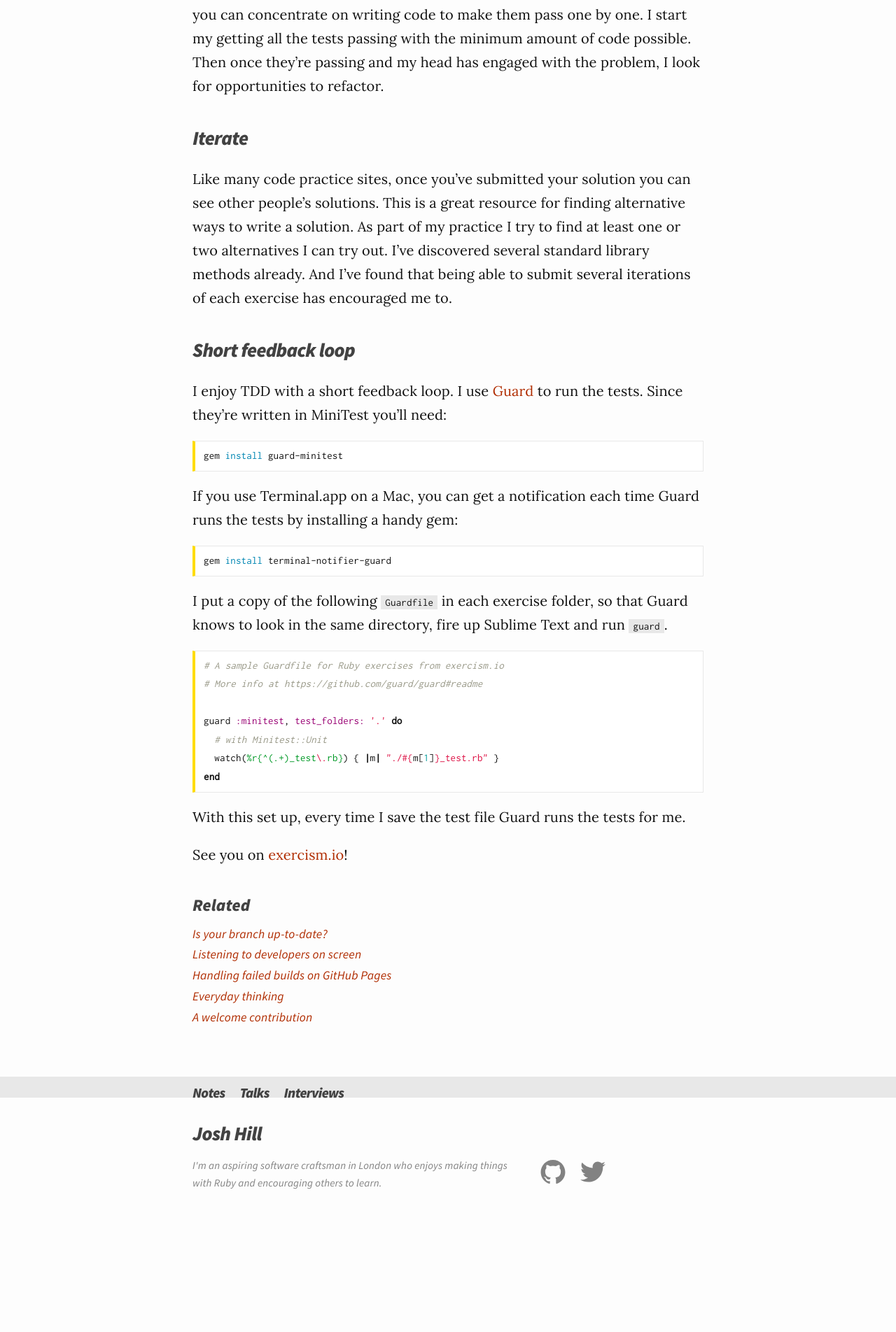
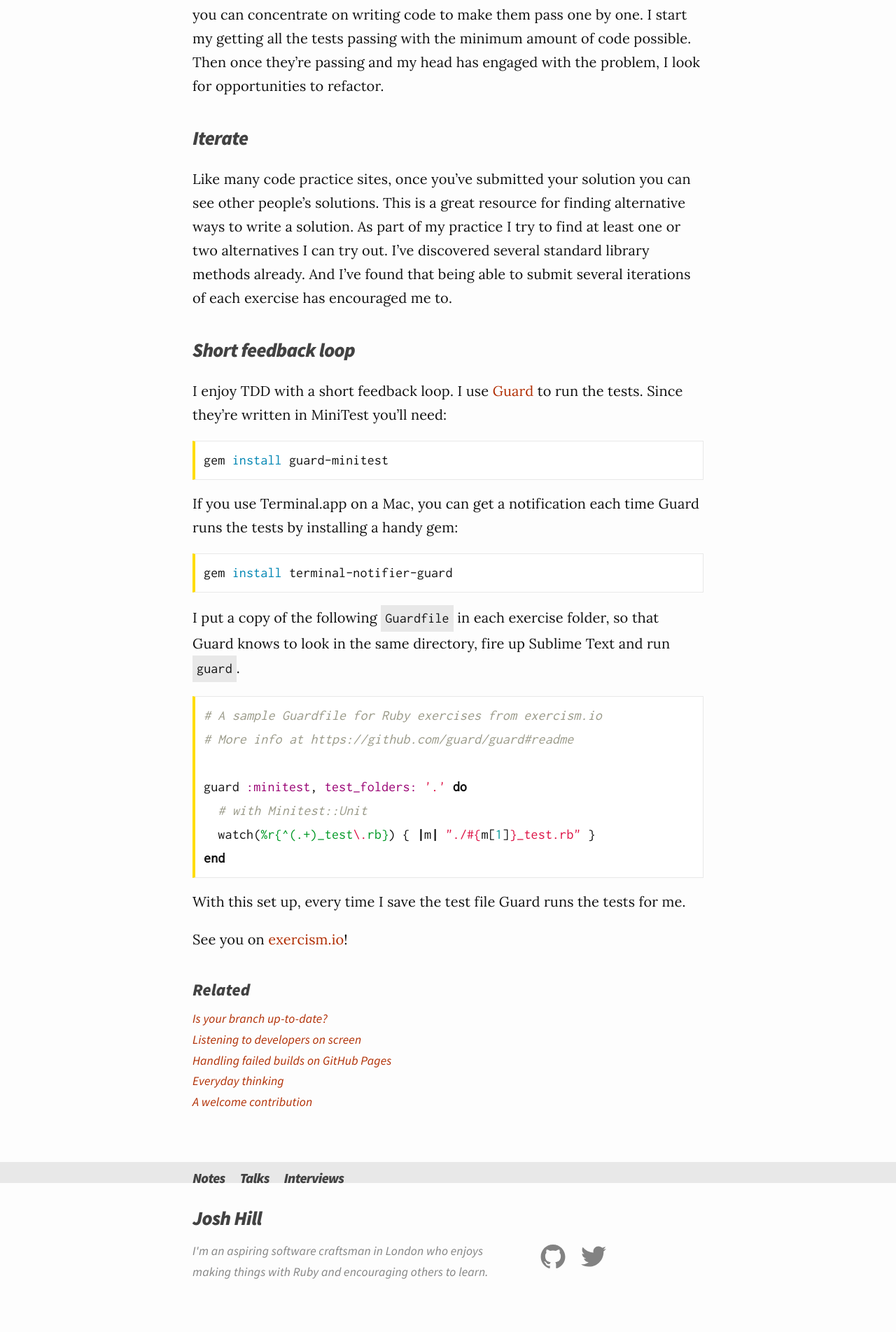
Before and after one commit to jamesjoshuahill/jamesjoshuahill.github.io, a Jekyll site: the page built from _posts/2014-05-22-ruby-practice-on-exercism-io.md, in a window 1280 px wide. Shown: the part 690-2594 px from the top of the page at 70% size. Built offline with Jekyll 4.4.1, drawn with Linux system fonts in a browser that asks for light colours; comment, search, counter and statistics services are not loaded; before the commit the page ends 2464 px from its top, so only the background shows below that.

Commit message:
Tweak code display

```diff
--- a/_sass/_base.scss
+++ b/_sass/_base.scss
@@ -148,6 +148,9 @@ code {
     font-family: $code-font-family;
     padding: 2px 6px;
     background-color: $grey-color-light;
+    word-wrap: normal;
+    word-break: normal;
+    display: inline-block;
 }
 
 pre {
--- a/_sass/_layout.scss
+++ b/_sass/_layout.scss
@@ -197,7 +197,7 @@
 }
 
 .footer-col-wrapper {
-    font-size: $code-font-size;
+    font-size: $small-font-size;
     color: $grey-color;
     margin-left: -$spacing-unit;
     @extend %clearfix;
--- a/css/main.scss
+++ b/css/main.scss
@@ -19,7 +19,7 @@ $base-line-height: 1.7;
 $heading-font-size: $base-font-size * 1.4;
 $subheading-font-size: $base-font-size * 1.2;
 $small-font-size:  $base-font-size * 0.875;
-$code-font-size:   $base-font-size * 0.75;
+$code-font-size:   $base-font-size;
 
 $title-font-family: 'Source Sans Pro', Helvetica, Arial, sans-serif;
 $code-font-family: Inconsolata, monospace;
```
